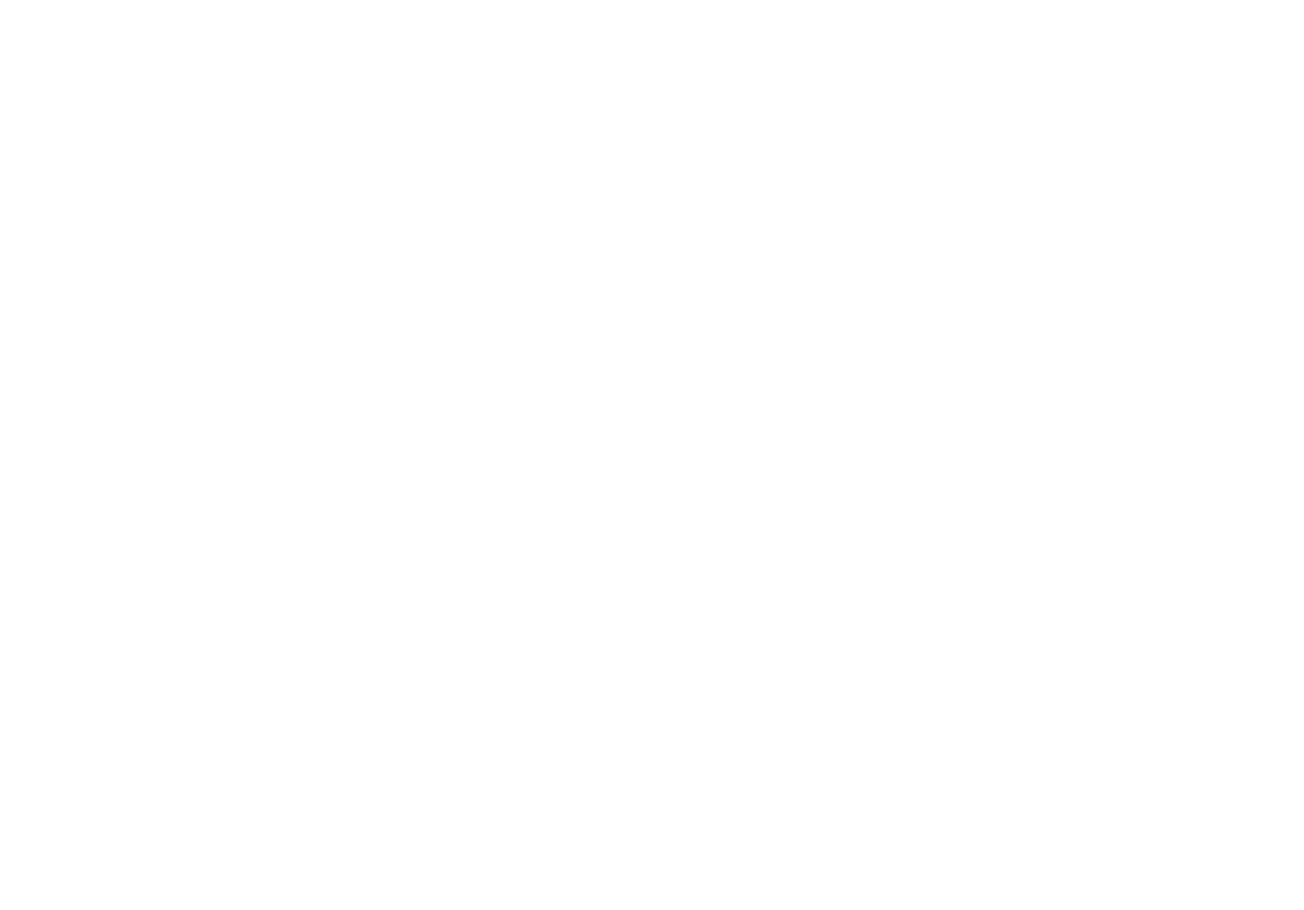
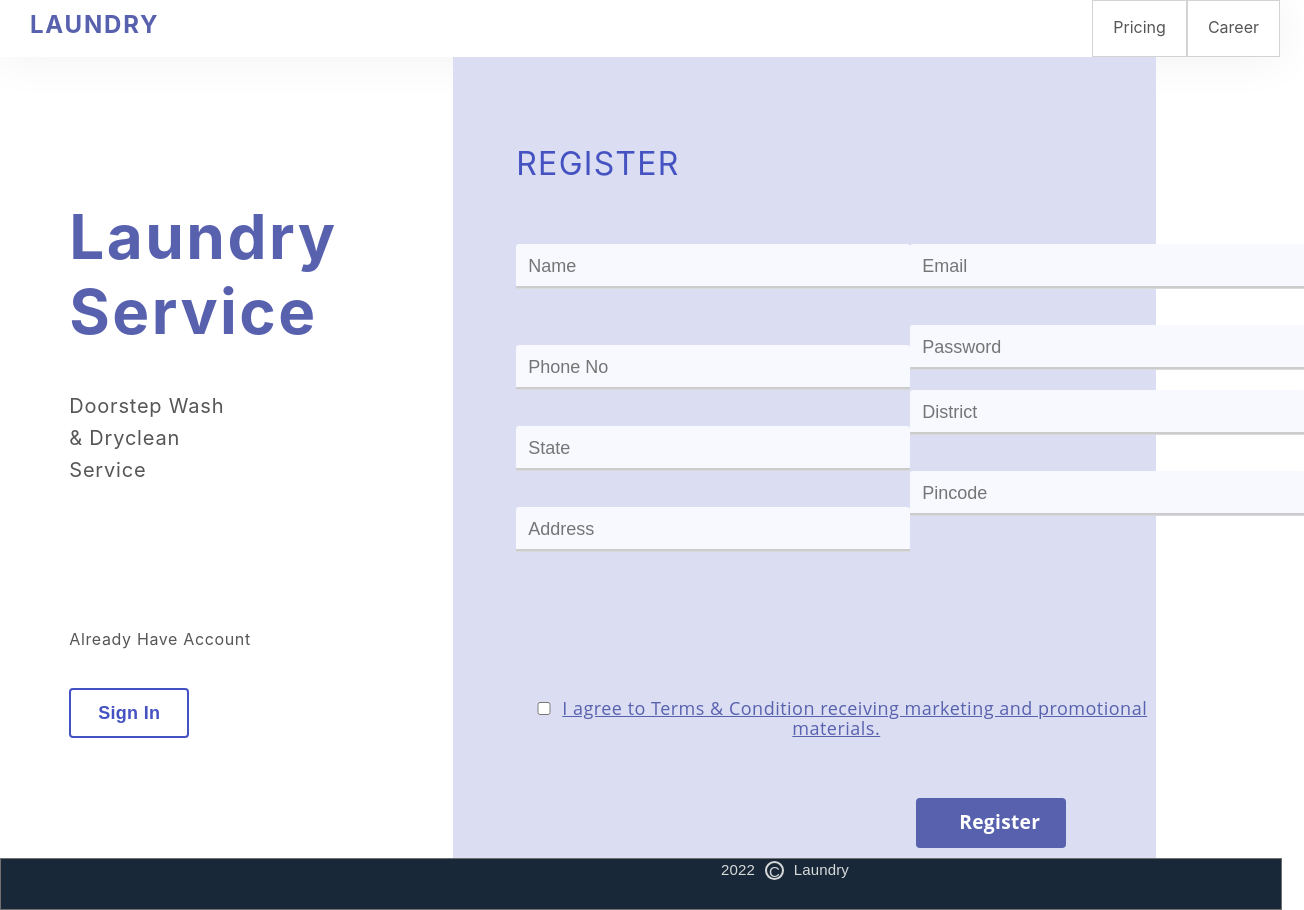
Before and after one commit to Pragati-rathore/laundry-cart-frontend, a React (Create React App) app: page /register in a window 1280 px wide. Before the commit this address had no page. Shown: the whole page, 1304 px wide, since content can reach past the window. Before the commit the page ends 800 px from the top, so only its background shows below. Built offline with nearby package versions, Linux system fonts and the light colour scheme.

Commit message:
added register route

```diff
--- a/src/App.js
+++ b/src/App.js
@@ -3,10 +3,10 @@
 
 import NavbarAndFooter from "./components/NavbarAndFooter";
 import Signin from "./components/Auth/Signin/Signin";
+import Register from "./components/Auth/Register/Register";
 
 //import SideBar from "./components/Home/sidebar";
 //import Footer from "./components/Home/footer";
-//import Register from "./components/Auth/Register/Register";
 //import CreateOrderButton from "./components/createOrderButton";
 import CreateOrder from "./components/createOrder/CreateOrder";
 
@@ -23,7 +23,8 @@
       <BrowserRouter>
         <Routes>
           <Route path="/" element={<NavbarAndFooter/>}>
-            <Route path="signin" element={<Signin/>}/>
+            <Route index element={<Signin/>}/>
+            <Route path="register" element={<Register/>}/>
             <Route path="createorder" element={<CreateOrder/>}/>
           </Route>
         </Routes>
--- a/src/components/Auth/Register/Register.css
+++ b/src/components/Auth/Register/Register.css
@@ -1,6 +1,6 @@
 .signup-cont {
     display: flex;
-    width: 185%;
+    width: 100%;
 }
 
 .signup-cont-left {
@@ -9,7 +9,7 @@
 }
 
 .signup-cont-right {
-    width: 70%;
+    width: 50%;
     background: #dbdef2 0% 0% no-repeat padding-box;
     opacity: 1;
     padding-left: 63px;
--- a/src/components/Auth/Register/Register.js
+++ b/src/components/Auth/Register/Register.js
@@ -1,10 +1,7 @@
 import React from "react";
 import { useState } from "react";
 import "./Register.css";
-import Header from "../../header";
-// import Footer from "../../footer";
-import Foter from "../Footersend/Foter";
-// import { useNavigate } from "react-router-dom";
+import { useNavigate } from "react-router-dom";
 
 const Register = () => {
   const [user, setUser] = useState({
@@ -17,7 +14,7 @@
     address: "",
     password: "",
   });
-  // const navigate = useNavigate();
+  const navigate = useNavigate();
 
   const handleInputs = (e) => {
     let name = e.target.name;
@@ -46,15 +43,15 @@
     })
       .then((res) => res.json())
       .then((data) => {
-        console.log(data)
+        console.log(data);
         if (data.status === "failed") {
           window.alert(data.message);
-          //  console.log("registration succ")
-        } else if(data.status==="success") {
-          window.alert(data.message);
-          //  console.log("invalid succ")
+        } else if (data.status === "success") {
+          navigate("/");
+          //window.alert(data.message);
         }
-      }).catch((err) => {
+      })
+      .catch((err) => {
         console.log(err);
       });
     // await res.json()
@@ -62,7 +59,6 @@
 
   return (
     <>
-      <Header />
       <div className="signup-cont">
         <div className="signup-cont-left">
           <h1 className="signup-main-laundryheading">Laundry Service</h1>
@@ -70,7 +66,7 @@
             Doorstep Wash & Dryclean Service
           </p>
           <p className="signup-main-alreadyhaveaccount">Already Have Account</p>
-          <button className="signup-main-registerbutton">Sign In</button>
+          <button className="signup-main-registerbutton" onClick={e => navigate("/")}>Sign In</button>
         </div>
         <div className="signup-cont-right">
           <p className="signup-main-registerheading">REGISTER</p>
@@ -211,7 +207,6 @@
           </button>
         </div>
       </div>
-      <Foter />
     </>
   );
 };
--- a/src/components/Auth/Signin/Signin.js
+++ b/src/components/Auth/Signin/Signin.js
@@ -1,15 +1,16 @@
 import React from "react";
 import { useState } from "react";
 // import {useHistroy} from "react-router-dom"
-// import { useNavigate } from "react-router-dom";
+ import { useNavigate } from "react-router-dom";
 import "./Signin.css";
 import lock from "../lock.svg";
 
 const Signin = () => {
-  // const histroy=useHistroy()
   const [username, setEmail] = useState("");
   const [password,setPass]=useState("")
-  // const [show, setShow] = useState(false);
+
+  const navigate = useNavigate();
+
   const loginUser=  (e)=>{
     e.preventDefault();
     fetch("https://laundry-server.onrender.com/login",{
@@ -22,13 +23,12 @@
       })
      }).then((res) => res.json())
      .then((data) => {
-       console.log(data)
        if (data.status === "failed") {
          window.alert(data.message);
-         //  console.log("registration succ")
        } else if(data.status==="success") {
-         window.alert(data.message);
-         //  console.log("invalid succ")
+          localStorage.setItem("laundry-token", data.token);
+         navigate("/orders");
+         //window.alert(data.message);
        }
      }).catch((err) => {
        console.log(err);
@@ -42,7 +42,7 @@
           <h1 className="signin-cont-laundryhead">Laundry Service</h1>
           <p className="signin-cont-description">Doorstep Wash & Dryclean Service</p>
           <p className="signin-cont-noacc">Don't Have An Account?</p>
-          <button className="signin-cont-regisbut">Register</button>
+          <button className="signin-cont-regisbut" onClick={(e) => navigate("/register")}>Register</button>
         </div>
         <div className="signin-cont-right">
           <p className="signin-cont-signinhead">SIGN IN</p>
```
